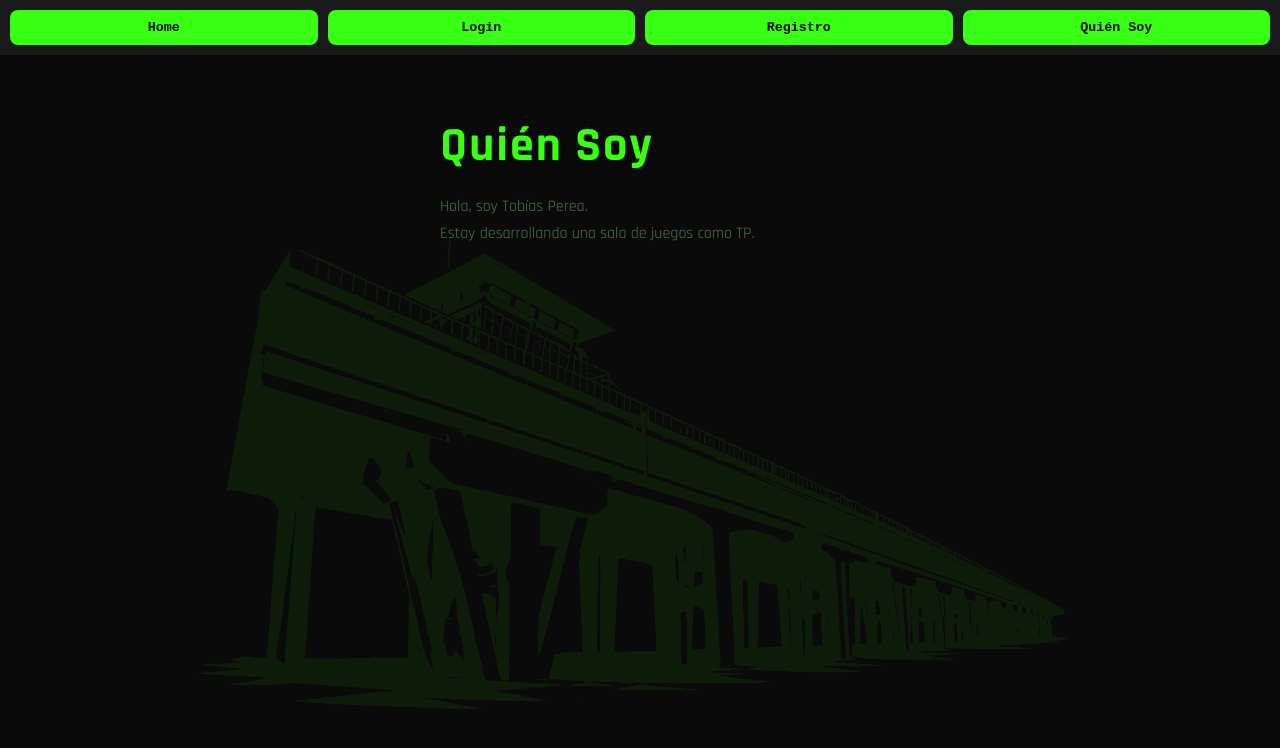
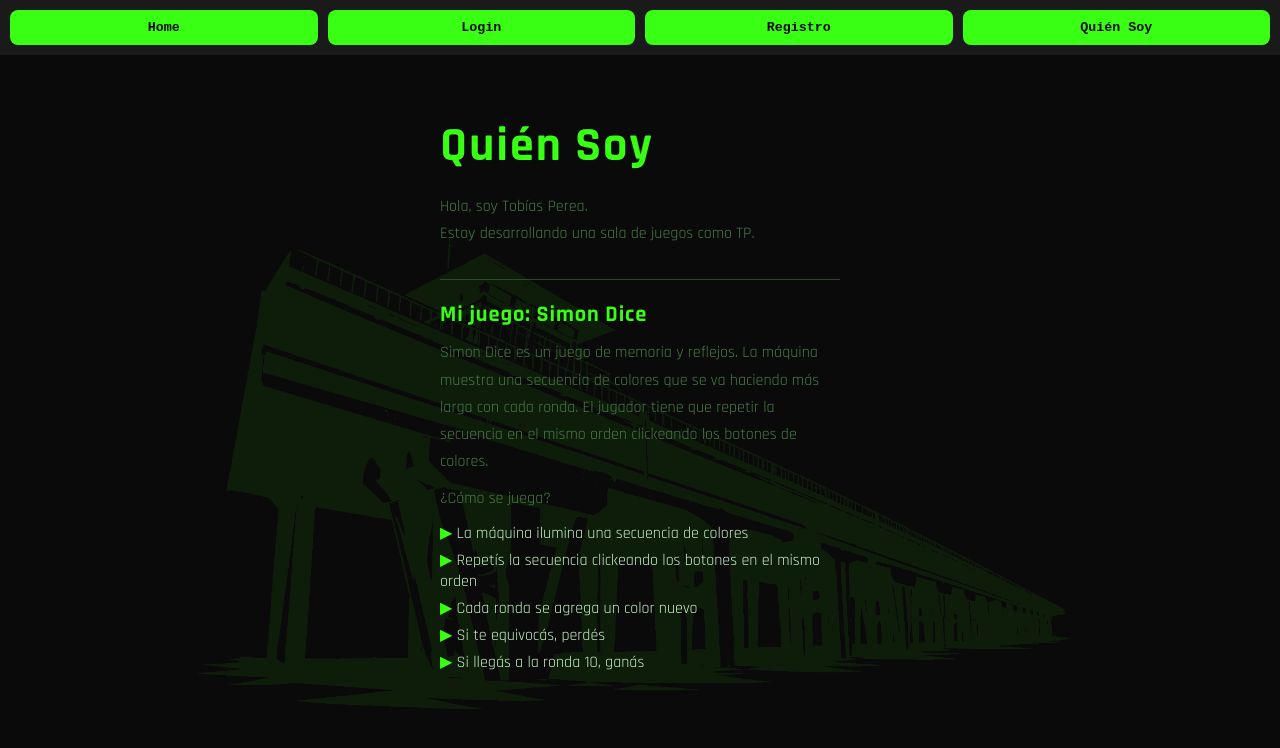
Before and after one commit to tobiasperea/Tobias-Perea-TP1-PROG4-2026-C1, an Angular app in the folder juegos-zonasur/: page /quien-soy in a window 1280 px wide. Shown: the top 748 px of the page. Built offline with nearby package versions, Linux system fonts and the light colour scheme; no server answers.

Commit message:
actualizacion al quien soy

```diff
--- a/juegos-zonasur/src/app/pages/quien-soy/quien-soy.css
+++ b/juegos-zonasur/src/app/pages/quien-soy/quien-soy.css
@@ -55,3 +55,23 @@
 .centro button {
   margin-top: 4px;
 }
+.juego-propio {
+  margin-top: 32px;
+  border-top: 0.5px solid var(--verde-mid);
+  padding-top: 20px;
+  display: flex;
+  flex-direction: column;
+  gap: 10px;
+}
+
+.juego-propio ul {
+  list-style: none;
+  display: flex;
+  flex-direction: column;
+  gap: 6px;
+}
+
+.juego-propio ul li::before {
+  content: '▶ ';
+  color: var(--verde);
+}
--- a/juegos-zonasur/src/app/pages/quien-soy/quien-soy.html
+++ b/juegos-zonasur/src/app/pages/quien-soy/quien-soy.html
@@ -6,7 +6,27 @@
 
     <p>Hola, soy Tobías Perea.</p>
     <p>Estoy desarrollando una sala de juegos como TP.</p>
+    <div class="juego-propio">
+      <h2>Mi juego: Simon Dice</h2>
+      <p>
+        Simon Dice es un juego de memoria y reflejos. La máquina muestra una secuencia
+        de colores que se va haciendo más larga con cada ronda. El jugador tiene que
+        repetir la secuencia en el mismo orden clickeando los botones de colores.
+      </p>
+      <p>
+        ¿Cómo se juega?
+      </p>
+      <ul>
+        <li>La máquina ilumina una secuencia de colores</li>
+        <li>Repetís la secuencia clickeando los botones en el mismo orden</li>
+        <li>Cada ronda se agrega un color nuevo</li>
+        <li>Si te equivocás, perdés</li>
+        <li>Si llegás a la ronda 10, ganás</li>
+      </ul>
+    </div>
   </div>
+
+
 
   <!-- CENTRO (perfil) -->
   <div class="centro" *ngIf="usuario$ | async as usuario">
```
